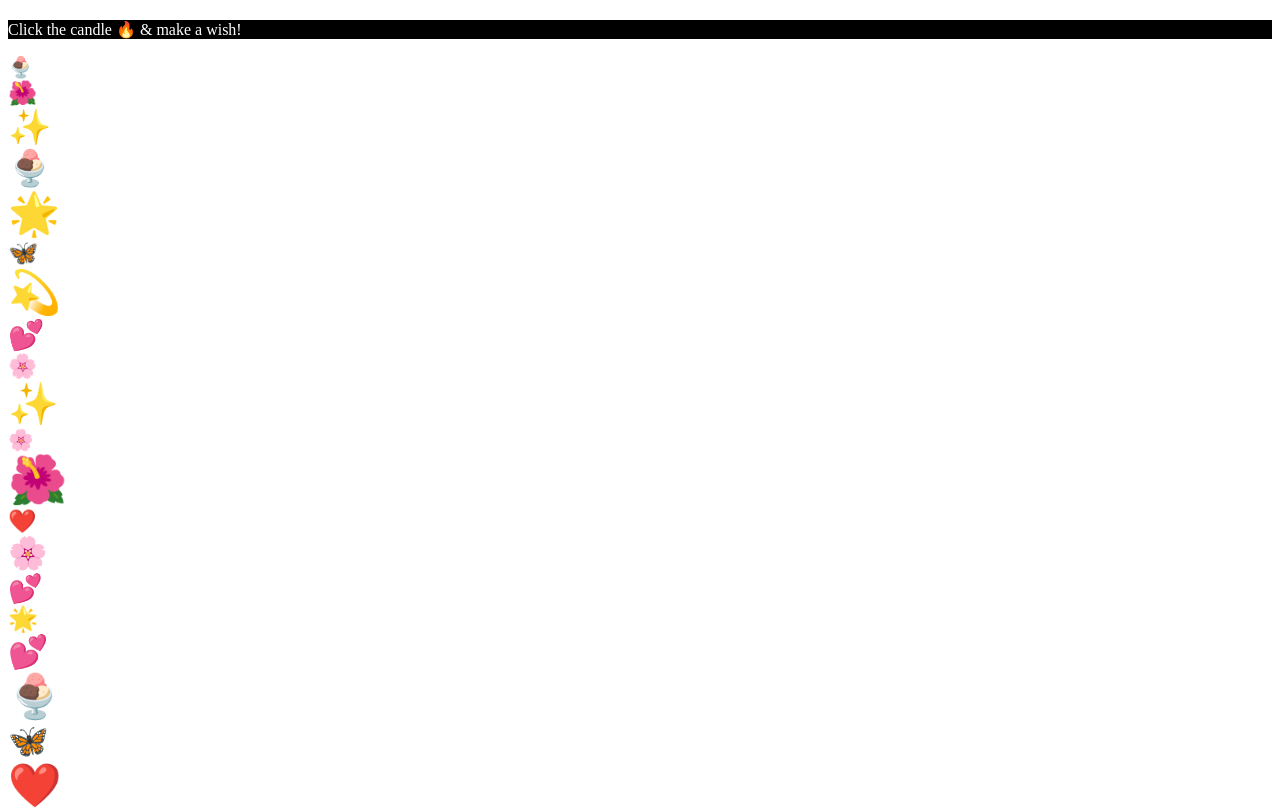
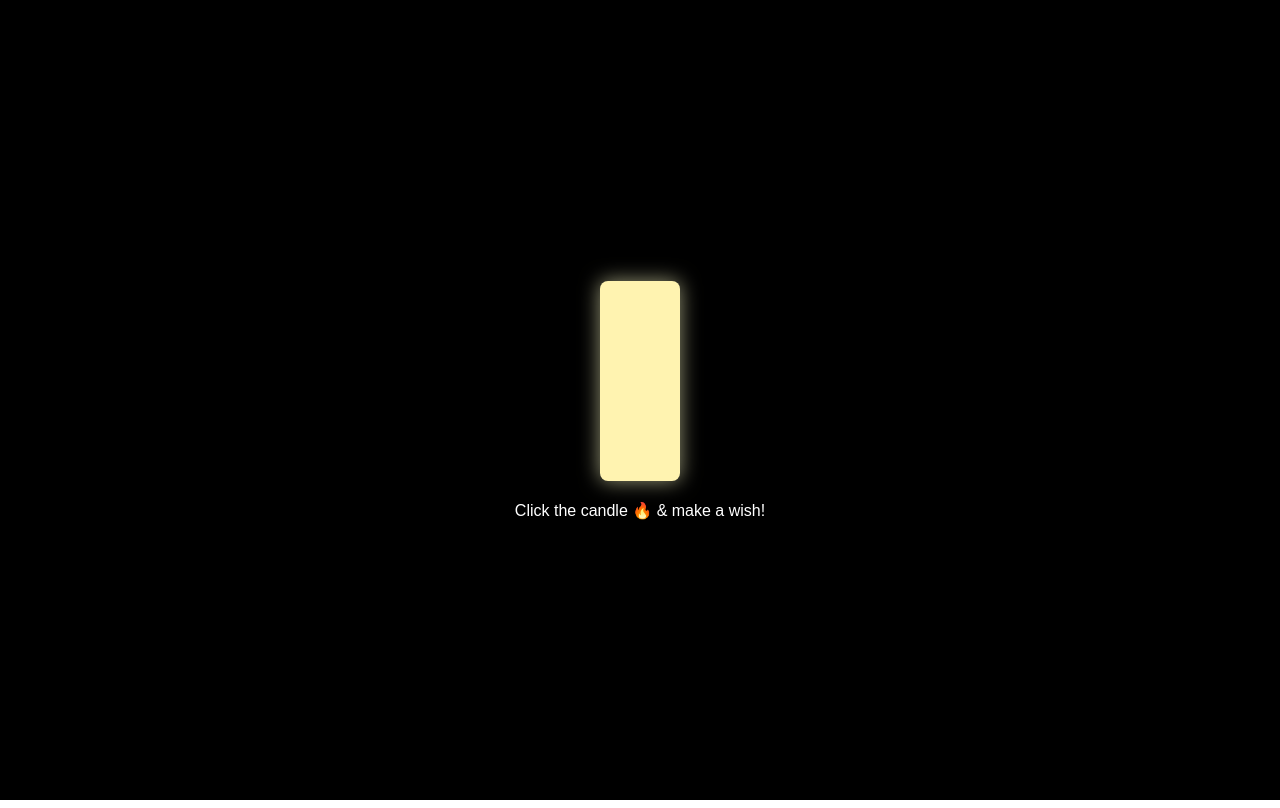
Before and after one commit to maynak-kumar/BirthdayWish-, a plain HTML site: page index.html in a window 1280 px wide. Shown: the top 808 px of the page. Drawn offline with Linux system fonts and the light colour scheme.

Commit message:
Update index.html

```diff
--- a/index.html
+++ b/index.html
@@ -2,7 +2,7 @@
 <html lang="en">
 <head>
   <meta charset="UTF-8">
-  <link rel="stylesheet" href="./happybirthdaywish.css">
+  <link rel="stylesheet" href="./index.css">
   <title>Happy Birthday ❤️</title>
 </head>
 <body>
```
